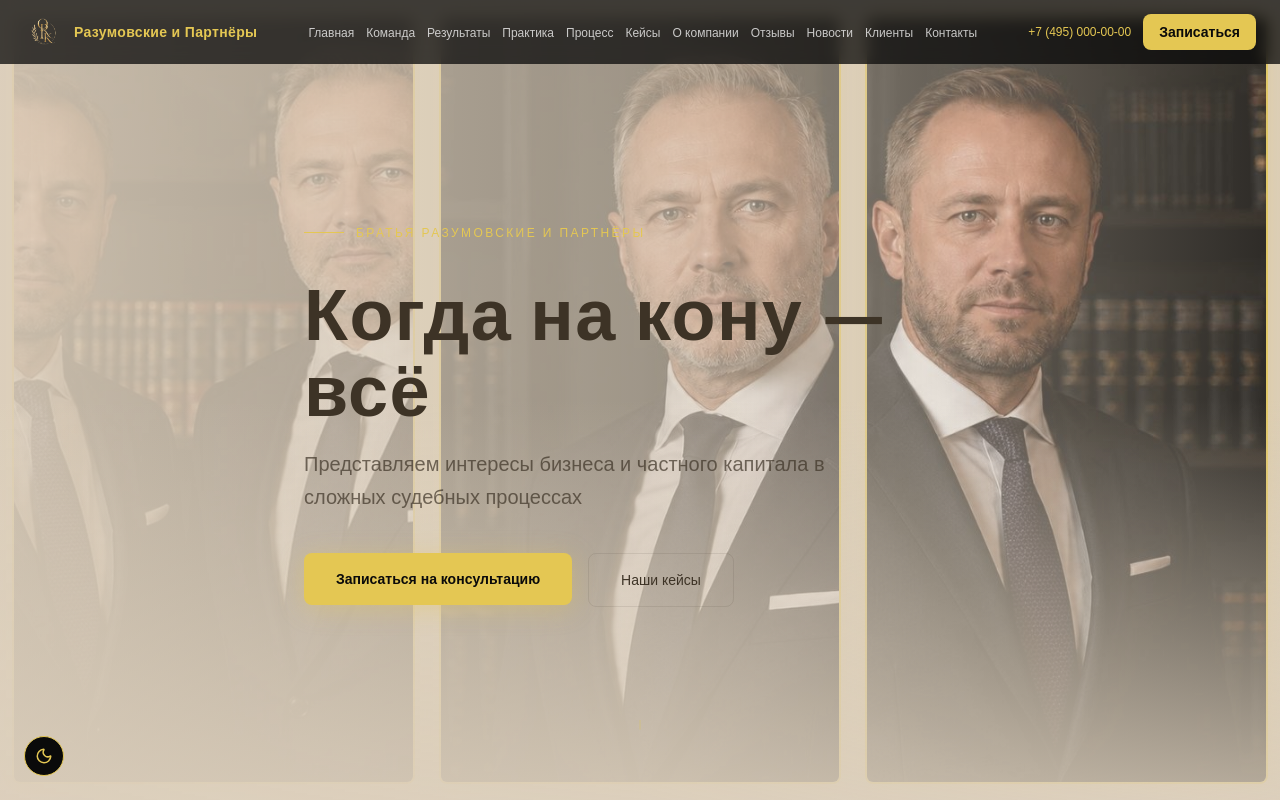
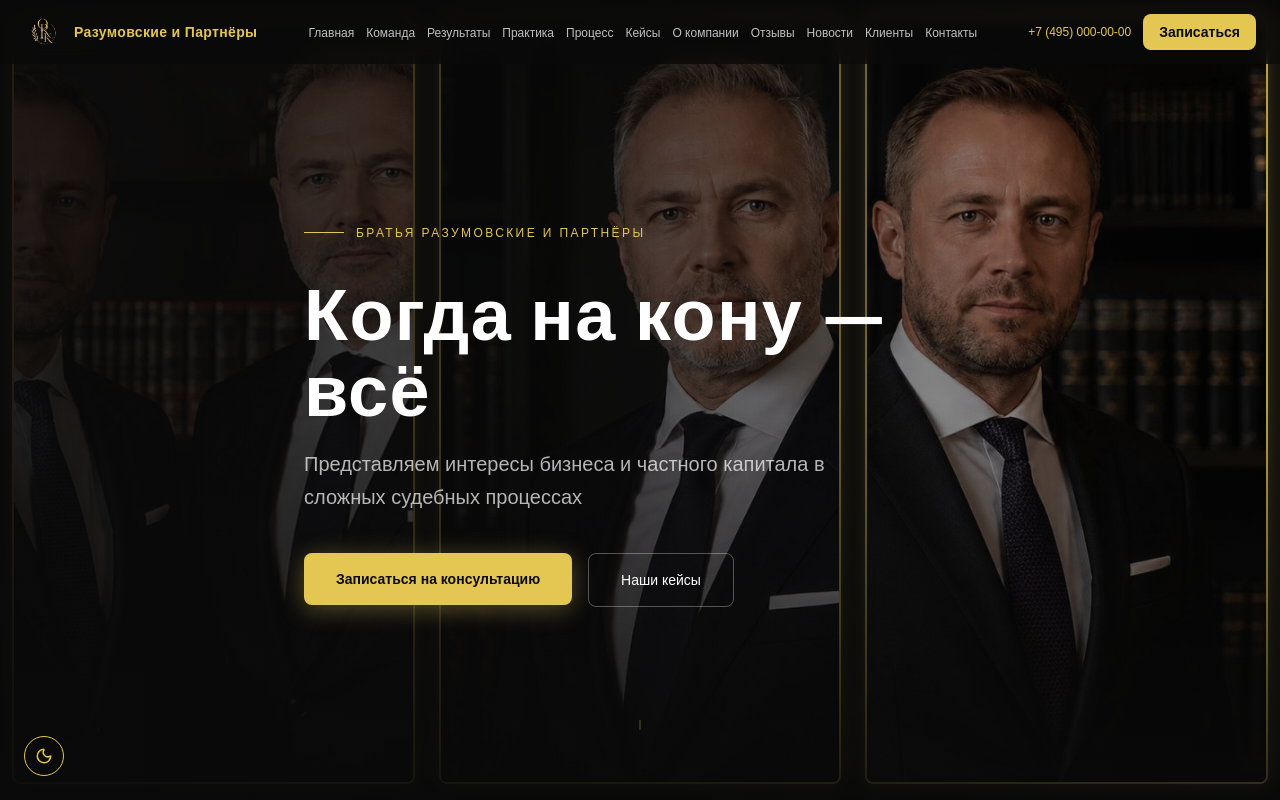
Before and after one commit to artempataga1-pixel/ships_project, a Next.js app in the folder demo-site/: page / in a window 1280 px wide. Shown: the top 800 px of the page. Built offline with nearby package versions, Linux system fonts and the light colour scheme; no server answers; a web font is replaced by a local one.

Commit message:
Hero всегда темный: убран бежевый оверлей в светлой теме

```diff
--- a/demo-site/src/components/sections/HeroSection.tsx
+++ b/demo-site/src/components/sections/HeroSection.tsx
@@ -7,8 +7,7 @@ export function HeroSection() {
   return (
     <section
       id="hero"
-      className="relative min-h-screen flex items-center overflow-hidden"
-      style={{ background: "var(--dark-section-bg)" }}
+      className="relative min-h-screen flex items-center overflow-hidden bg-charcoal"
     >
       {/* Мобилка: одно статичное фото */}
       <div className="sm:hidden absolute inset-0">
@@ -27,9 +26,9 @@ export function HeroSection() {
         <HeroSlider />
       </div>
 
-      {/* Градиентные оверлеи */}
-      <div className="absolute inset-0" style={{ background: "linear-gradient(to right, var(--dark-overlay-90), var(--dark-overlay-70), var(--dark-overlay-20))" }} />
-      <div className="absolute inset-0" style={{ background: "linear-gradient(to top, var(--dark-overlay-80), transparent, transparent)" }} />
+      {/* Градиентные оверлеи — всегда тёмные */}
+      <div className="absolute inset-0 bg-gradient-to-r from-charcoal/90 via-charcoal/70 to-charcoal/20" />
+      <div className="absolute inset-0 bg-gradient-to-t from-charcoal/80 via-transparent to-transparent" />
 
       {/* Контент — рендерится на сервере */}
       <div className="relative z-10 max-w-7xl mx-auto px-4 sm:px-6 lg:px-8 pt-24 pb-16">
@@ -48,7 +47,7 @@ export function HeroSection() {
           {/* Слоган */}
           <h1
             className="font-display text-3xl sm:text-5xl md:text-7xl font-bold leading-[1.05] tracking-tight mb-6 opacity-0"
-            style={{ color: "var(--dark-text-100)", animation: "heroFadeIn 0.8s ease 0.35s both" }}
+            style={{ color: "#ffffff", animation: "heroFadeIn 0.8s ease 0.35s both" }}
           >
             {HERO.headline}
           </h1>
@@ -56,7 +55,7 @@ export function HeroSection() {
           {/* Подзаголовок */}
           <p
             className="text-base sm:text-lg md:text-xl leading-relaxed mb-10 max-w-xl opacity-0"
-            style={{ color: "var(--dark-text-70)", animation: "heroFadeIn 0.7s ease 0.5s both" }}
+            style={{ color: "rgba(255,255,255,0.7)", animation: "heroFadeIn 0.7s ease 0.5s both" }}
           >
             {HERO.subheadline}
           </p>
@@ -75,7 +74,7 @@ export function HeroSection() {
             <a
               href="#cases"
               className="inline-flex items-center justify-center gap-2 w-full sm:w-auto px-8 py-4 font-medium rounded-lg text-sm hover:border-gold hover:text-gold transition-all duration-300"
-              style={{ border: "1px solid var(--dark-text-10)", color: "var(--dark-text-100)" }}
+              style={{ border: "1px solid rgba(255,255,255,0.3)", color: "#ffffff" }}
             >
               Наши кейсы
             </a>
```
